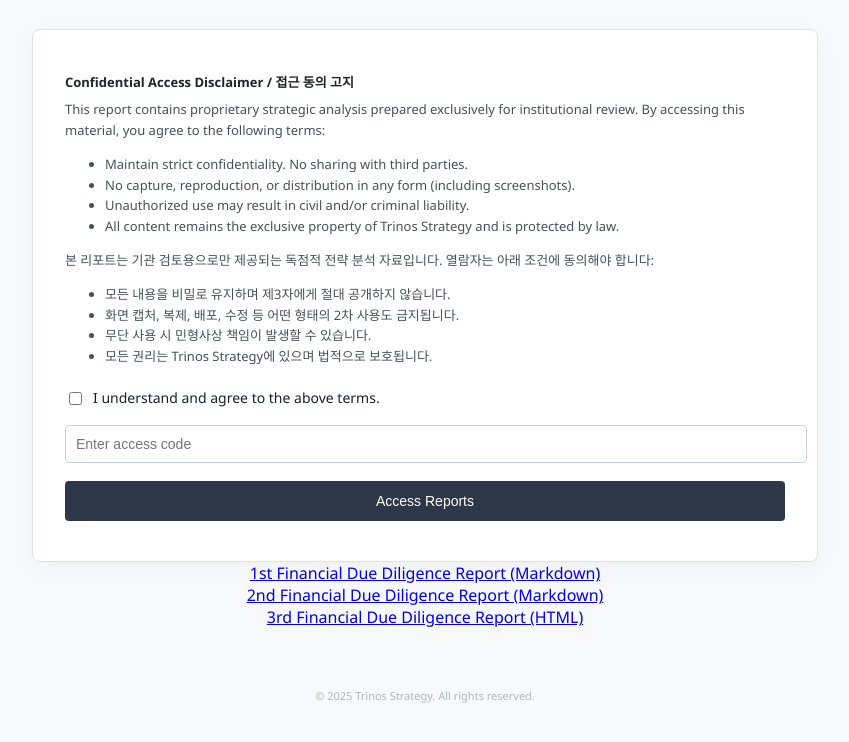
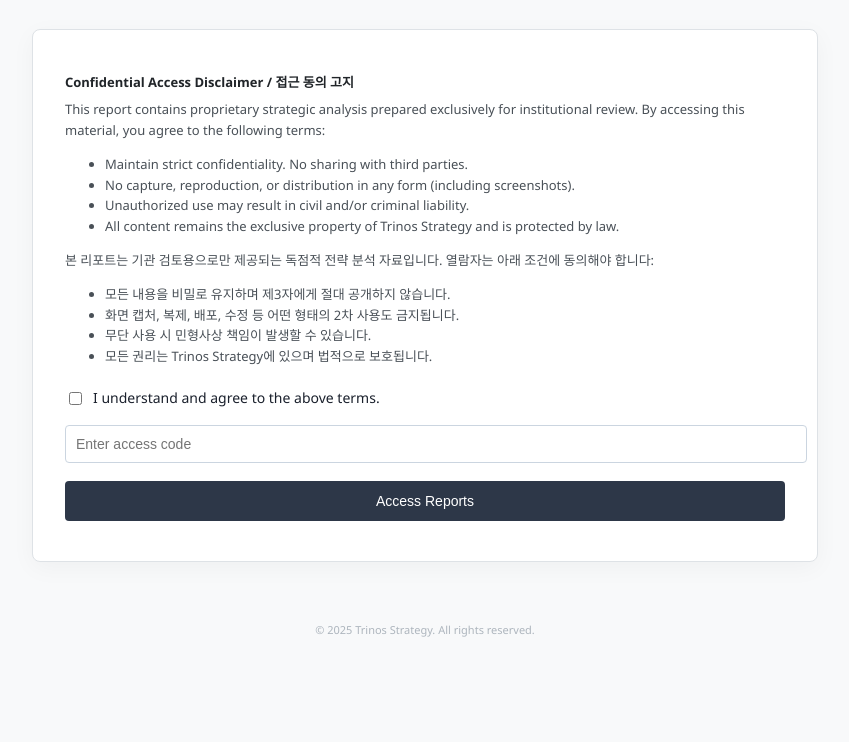
Before and after one commit to CassianK/Project-K, a plain HTML site: page index.html in a window 1280 px wide. Shown: the part 128-870 px from the top of the page, without its empty margins (215-1064 px from the left). After the commit the page ends 825 px from the top, so only its background shows below. Drawn offline with Linux system fonts and the light colour scheme.

Commit message:
Update index.html

```diff
--- a/index.html
+++ b/index.html
@@ -157,9 +157,6 @@
 <a href="why_750m_required.html">Why $750M is Required-visual (EN)</a>
 <a href="why_750m_required_kr.html">왜 7.5억 달러가 필요한가-visual (KR)</a>
 <a href="v5_financing_eng.html">Optimized KEXIM Framework (EN)</a><a href="v5_financing_kr.html">KEXIM 최적화 프레임워크 (KR)</a></div>
-<a href="1st_financial%20DD.md">1st Financial Due Diligence Report (Markdown)</a>
-<a href="2nd-financial%20DD.md">2nd Financial Due Diligence Report (Markdown)</a>
-<a href="3rd%20financial%20dd.html">3rd Financial Due Diligence Report (HTML)</a>
 <footer>© 2025 Trinos Strategy. All rights reserved.</footer>
 <script>
     async function checkAccess() {
```
